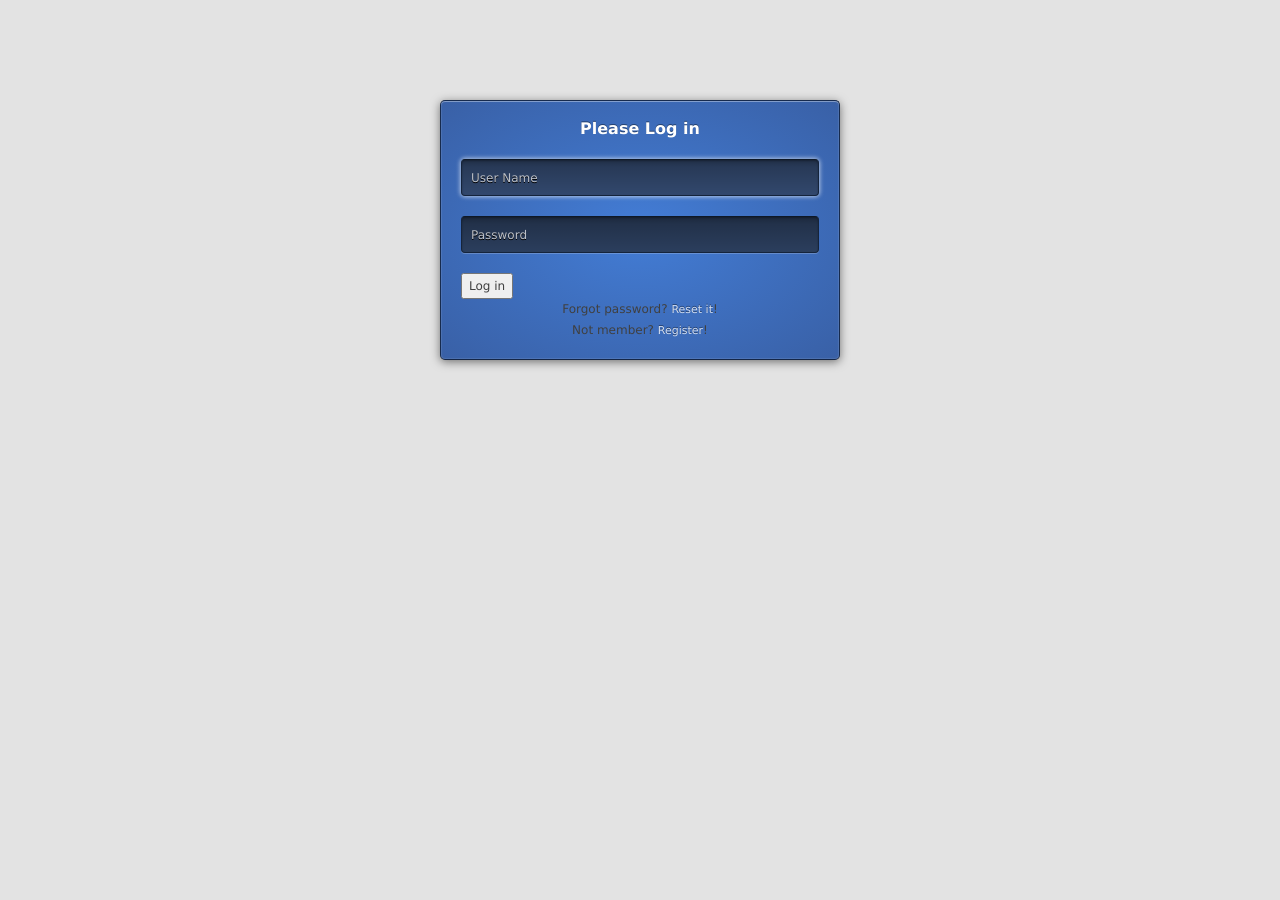
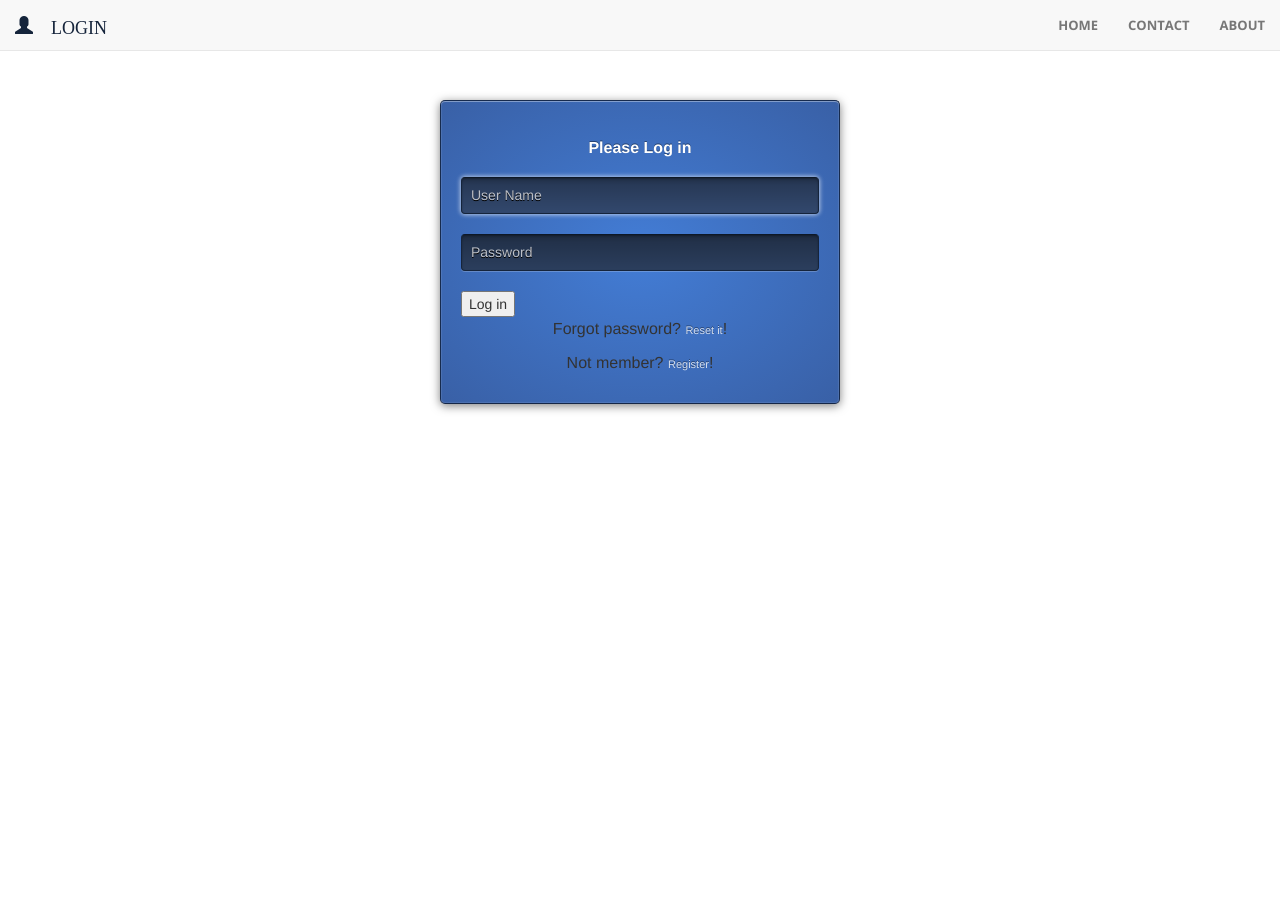
Before and after one commit to frankwzhg/tango, a Django app: page /rango/login/ in a window 1280 px wide. Before the commit the page ends 368 px from the top, so only its background shows below. Run offline with Django 3.2, Linux system fonts and the light colour scheme; some libraries are stand-ins or nearby versions.

Commit message:
user registration

```diff
--- a/rango/views.py
+++ b/rango/views.py
@@ -191,8 +191,9 @@ def user_registration(request):
         user_form = UserForm(data=request.POST)
         # profile_form = UserProfileForm(data=request.POST)
         # If the two forms are valid...
+        # username = request.POST.get('username')
+        # password = request.POST.get('password')
         if user_form.is_valid():
-            print "test"
             # Save the user's form data to the database.
             user = user_form.save()
 
@@ -217,13 +218,17 @@ def user_registration(request):
             # Update our variable to tell the template registration was successful.
             registered = True
 
+            return HttpResponseRedirect('/rango/login')
+
             # Invalid form or forms - mistakes or something else?
             # Print problems to the terminal.
             # They'll also be shown to the user.
         else:
-            print user_form.errors
-            print "test2"
+            form_errors = user_form.errors
+            # return HttpResponse(user_form.errors)
 
+            # print form_errors
+            return render_to_response('rango/registration.html', {'form_errors': form_errors}, context)
     # Not a HTTP POST, so we render our form using two ModelForm instances.
     # These forms will be blank, ready for user input.
     else:
@@ -231,8 +236,8 @@ def user_registration(request):
         # profile_form = UserProfileForm()
 
     # Render the template depending on the context.
-    # return render_to_response('rango/registration.html', {'user_form': user_form, 'registered': registered}, context)
-    return HttpResponseRedirect('/rango/')
+    return render_to_response('rango/registration.html', {'user_form': user_form, 'registered': registered}, context)
+    # return HttpResponseRedirect('/rango/')
 
 def user_profile_update(request):
     user_id = request.user.id
--- a/templates/rango/login.html
+++ b/templates/rango/login.html
@@ -25,7 +25,7 @@
         <input type="password" name="password" class="login-input" placeholder="Password" />
         <input type="submit" value="{% trans 'Log in' %}" />
         <p class="login-help">{% trans "Forgot password" %}? <a href="{% url 'auth_password_reset' %}">{% trans "Reset it" %}</a>!</p>
-        <p class="login-help">{% trans "Not member" %}? <a href="{% url 'registration_register' %}">{% trans "Register" %}</a>!</p>
+        <p class="login-help">{% trans "Not member" %}? <a href="{% url 'user_registrate' %}">{% trans "Register" %}</a>!</p>
     </form>
 
 
--- a/templates/user_base.html
+++ b/templates/user_base.html
@@ -9,8 +9,60 @@
         <link rel=stylesheet" href="{% static 'css/bootstrap.css' %}" type="text/css">
         <link rel="stylesheet" href="{% static 'css/bootstrap.min.css' %}" type="text/css">
         <link rel="stylesheet" href="{% static 'css/user_admin.css' %}" type="text/css">
+
+        <link rel="stylesheet" href="{% static 'css/bootstrap.min.css' %}" type="text/css">
+    <link rel="stylesheet" href="{% static 'css/creative.css' %}" type="text/css">
+    <link rel="stylesheet" href="{% static 'css/font-awesome.css' %}" type="text/css">
+    <link rel="stylesheet" href="{% static 'css/animate.min.css' %}" type="text/css">
+    <link rel="stylesheet" href="{% static 'css/bootstrap.css' %}" type="text/css">
+
+    <!-- Custom Fonts -->
+    <link href='http://fonts.googleapis.com/css?family=Open+Sans:300italic,400italic,600italic,700italic,800italic,400,300,600,700,800' rel='stylesheet' type='text/css'>
+    <link href='http://fonts.googleapis.com/css?family=Merriweather:400,300,300italic,400italic,700,700italic,900,900italic' rel='stylesheet' type='text/css'>
     </head>
-    <body>
-        {% block body_content %}{% endblock %}
+    <body id="page-top" >
+
+        <nav id="mainNav" class="navbar navbar-default navbar-fixed-top" >
+        <div class="container-fluid">
+            <!-- Brand and toggle get grouped for better mobile display -->
+            <div class="navbar-header">
+                <button type="button" class="navbar-toggle collapsed" data-toggle="collapse" data-target="#bs-example-navbar-collapse-1">
+                    <span class="sr-only">Toggle navigation</span>
+                    <span class="icon-bar"></span>
+                    <span class="icon-bar"></span>
+                    <span class="icon-bar"></span>
+                </button>
+                {% if not user.is_authenticated %}
+                <a class="navbar-brand page-scroll" style="color:#15243b" href="{% url 'user_login' %}"><span class="glyphicon glyphicon-user"> Login</span></a>
+                {% else %}
+                  <p><span class="glyphicon glyphicon-user" style="font"></span>Hello {{ user }}, you can logout<a  style="color:#15243b" href="{% url 'user_logout' %}">here</a></p>
+                {% endif %}
+            </div>
+
+            <!-- Collect the nav links, forms, and other content for toggling -->
+            <div class="collapse navbar-collapse" id="bs-example-navbar-collapse-1">
+                <ul class="nav navbar-nav navbar-right">
+                    <li>
+                        <a class="page-scroll" href="{% url 'default' %}">Home</a>
+
+                    </li>
+                    <li>
+{#                        <a class="page-scroll" href="{% url 'dafault' %}#portfolio">Portfolio</a>#}
+                    </li>
+                    <li>
+                        <a class="page-scroll" href="{% url 'default' %}#contact">Contact</a>
+                    </li>
+                    <li>
+                        <a class="page-scroll" href="#about" >About</a>
+                    </li>
+                </ul>
+            </div>
+            <!-- /.navbar-collapse -->
+        </div>
+        <!-- /.container-fluid -->
+    </nav>
+        {% block body_content %}
+
+        {% endblock %}
     </body>
 </html>
```
Also changed, not shown: templates/rango/index.html (+10 -9 lines), templates/rango/registration.html (+6 -18 lines), static/css/user_admin.css (line endings or trailing spaces), 12 other files.
